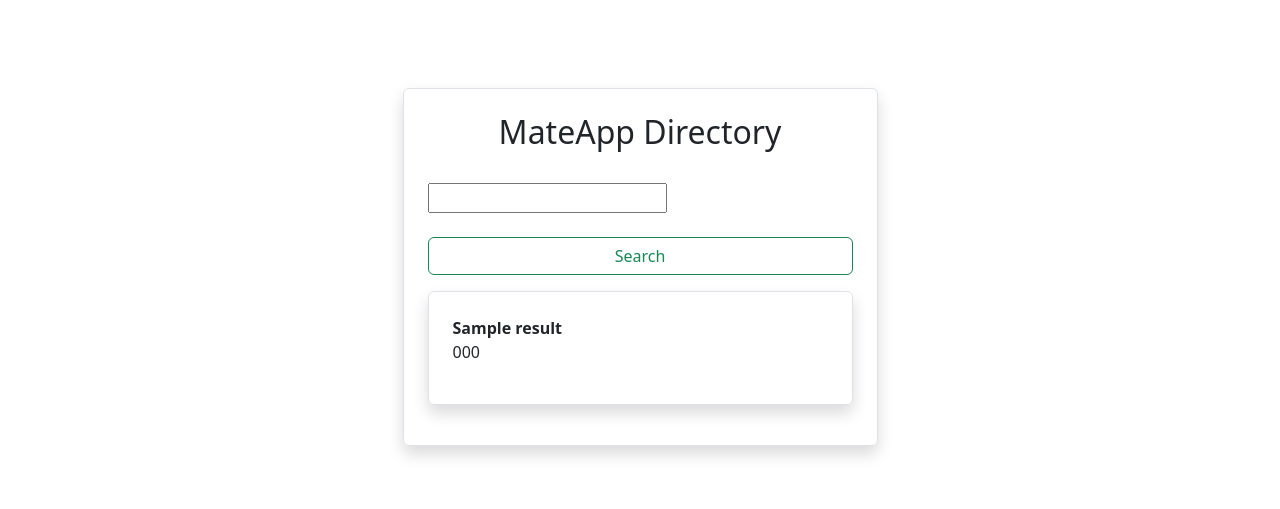
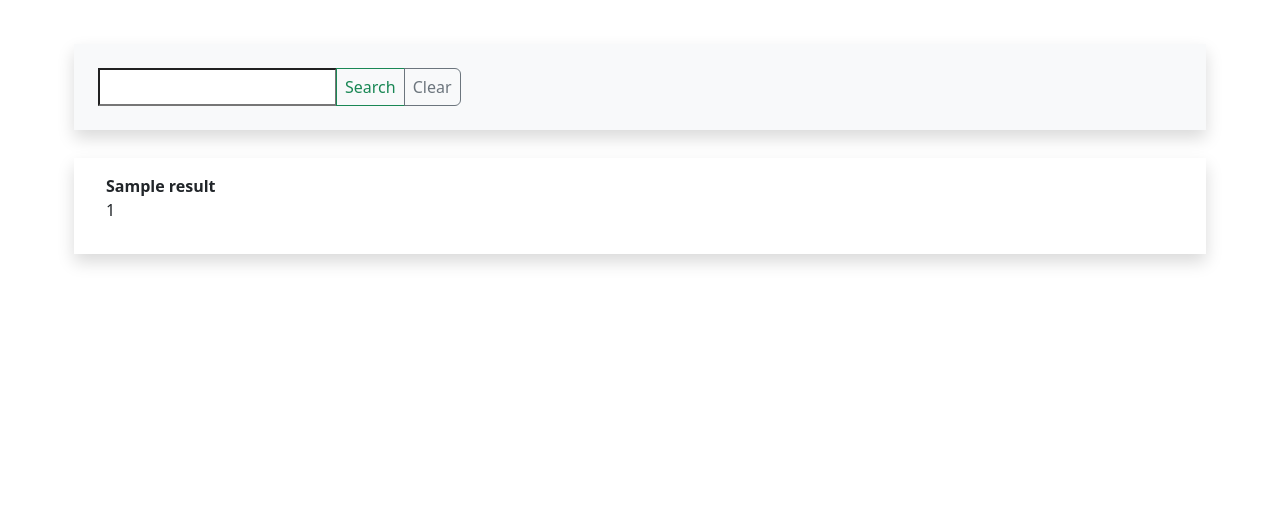
Before and after one commit to mielnic/mateapp-directory, a Django app: template MateAppDirectory/templates/main/search.html in a window 1280 px wide. Shown: the part 62-571 px from the top of the page. Run offline with Django 3.2, Linux system fonts and the light colour scheme; the template is opened without the code that fills it: most values are stand-ins (such as "Sample title", 1, 10 or a date in 2020); form fields are guessed from the names that the template uses.

Commit message:
2023-09-11

```diff
--- a/MateAppDirectory/main/forms.py
+++ b/MateAppDirectory/main/forms.py
@@ -5,5 +5,5 @@ class SearchForm(forms.Form):
     q = forms.CharField(
         label="Search",
         required=False,
-        widget=forms.TextInput(attrs={'class':'form-control me-2 q', 'placeholder':_('Search:'), 'type':'search', 'aria-label':'search'}),
+        widget=forms.TextInput(attrs={'type':'text', 'class':'form-control q', 'placeholder':_('Search:'), 'type':'search', 'aria-label':'search', 'aria-describedby' : 'button-addon'}),
     )
--- a/MateAppDirectory/posts/urls.py
+++ b/MateAppDirectory/posts/urls.py
@@ -19,6 +19,6 @@ urlpatterns = [
     path('upload/<int:id>/', views.file_upload, name='upload'),
     path('files/<int:id>/', views.files, name='files'),
     path('fileslist/<int:id>', views.files_list, name='fileslist'),
-    # path('filesclip/<int:id>', views.files_clip, name='filesclip'),
+    path('filedelete/<int:fid>/<int:pid>', views.file_delete, name='filedelete'),
     # path('edit/', views.***, name='edit'),
 ]
--- a/MateAppDirectory/templates/directory/partials/company_posts_list.html
+++ b/MateAppDirectory/templates/directory/partials/company_posts_list.html
@@ -21,9 +21,9 @@
             <div class="col p-3 mx-1 shadow">
                 <div class="row row row-col-2 px-3 justify-content-start">
                     <div class="col col-10 col-lg-8 px-3 pt-1">
-                        <strong><a class="nav-link" href="">{{ post.person.firstName }}
+                        <strong><a class="nav-link" href="/directory/person/{{ post.person.id }}/">{{ post.person.firstName }}
                         {{ post.person.lastName }}</a></strong>
-                        <div>
+                        <div class="my-3">
                             {% include 'posts/partials/post_title.html' %}
                         </div>
                     </div>
--- a/MateAppDirectory/templates/directory/partials/person_posts_list.html
+++ b/MateAppDirectory/templates/directory/partials/person_posts_list.html
@@ -20,7 +20,7 @@
         <div class="row mt-2 justify-content-md-center" id="card_{{post.id}}" hx-target="this" hx-swap="outerHTML swap:0.5s">
             <div class="col p-3 mx-1 shadow">
                 <div class="row row row-col-2 px-3 justify-content-start">
-                    <div class="col col-10 col-lg-8 px-3 pt-1">
+                    <div class="col col-10 col-lg-8 px-3 pt-1 my-3">
                         <div>
                             {% include 'posts/partials/post_title.html' %}
                         </div>
--- a/MateAppDirectory/templates/main/search.html
+++ b/MateAppDirectory/templates/main/search.html
@@ -8,33 +8,34 @@
 {% endblock navbar %}
 
 {% block content %}
-<div class="row row-col-1 py-3 justify-content-center">
-    <div class="col shadow m-5 p-4 border col-lg-5 rounded">
-        <div style="text-align: center">
-        <h2>MateApp Directory</h2>
-        <br>
-        </div>
+<div class="row py-3 justify-content-center">
+    <div class="col shadow m-1 p-4 bg-light">
         <form method="GET">
-            <div class="d-flex">
-                {{searchform.q}}
+            <div class="input-group">
+            {{searchform.q}}
+            <button type="submit" class="btn btn-outline-success px-2" id="button-addon">{% trans "Search" %}</button>
+            <a class="btn btn-outline-secondary px-2" href="/search" id="button-addon2">{% trans "Clear" %}</a>
             </div>
-            <br>
-            <button type="submit" class="w-100 btn btn-lg-5 btn-outline-success">{% trans "Search" %}</button>
         </form>
-
-        {% for result in results %}
-        <div class="col my-3 shadow p-4 border rounded">
-        {% if result.lastName %}
+    </div>
+</div>
+{% for result in results %}
+<div class="row mt-2 justify-content-center">
+    <div class="col shadow p-3 mx-1 ">
+    {% if result.entity == 'person' %}
+    <div class="mx-3">
         <strong><a class="nav-link" href="/directory/person/{{ result.id }}/">{{ result }}</a></strong>
-        <p>{{ result.celphone }}</p>
-        {% else %}
+        <p>{{ result.company.companyName }}</p>
+    </div>
+    {% else %}
+    <div class="mx-3">
         <strong><a class="nav-link" href="/directory/company/{{ result.id }}/0/5/">{{ result }}</a></strong>
         <p>{{ result.tax_id }} </p>
-        {% endif %}
-        </div>
-        {% endfor %}
-
+    </div>
+    {% endif %}
     </div>
 </div>
+{% endfor %}
+
 <script src="{% static 'main/js/search_helper.js' %}"></script>
 {% endblock content %}
--- a/MateAppDirectory/templates/posts/partials/files_list.html
+++ b/MateAppDirectory/templates/posts/partials/files_list.html
@@ -3,5 +3,4 @@
 {% for file in files %}
 <a class="badge text-bg-{{file.color}} nav-link" href="{{path}}{{file.file}}">{{file.shortName}}</a>
 {% endfor %}
-<span hx-get="{% url 'posts:filesclip' id=post.id %}"><i class="bi bi-x-square h5 hx-pointer text-secondary mx-3"></i></span>
 </div>
--- a/MateAppDirectory/templates/posts/partials/post_edit.html
+++ b/MateAppDirectory/templates/posts/partials/post_edit.html
@@ -10,7 +10,7 @@
     <div class="my-3">
         <i class="bi bi-paperclip h5 text-primary me-2">></i>
         {% for file in files %}
-        <span class="badge text-bg-{{file.color}}">{{file.shortName}}&nbsp;&nbsp;<i class="bi bi-x-circle hx-pointer"></i></span>
+        <span class="badge text-bg-{{file.color}}" hx-get="{% url 'posts:filedelete' fid=file.id pid=post.id %}" hx-confirm="{% trans "Are you sure? This action can't be undone!" %}">{{file.shortName}}&nbsp;&nbsp;<i class="bi bi-x-circle hx-pointer"></i></span>
         {% endfor %}
     </div>
     <button class="btn btn-outline-success btn-sm">{% trans "Save" %}</button>
--- a/MateAppDirectory/templates/posts/partials/post_post.html
+++ b/MateAppDirectory/templates/posts/partials/post_post.html
@@ -1,8 +1,8 @@
 {% load i18n %}
 <div id="post" hx-swap="outerHTML swap:0.2s" hx-target="this">
     <div class="row px-3 mb-2 justify-content-start">
-        <div class="col mt-3 py-1 px-3 col-lg-10 hx-pointer bg-white border rounded" hx-get="{% url 'posts:title' id=post.id %}">
-            {{ post.post|linebreaks }} <span><small>{% trans "< less" %}&nbsp;|&nbsp;</small></span>
+        <div class="col mt-3 py-1 px-3 col-lg-10 hx-pointer" hx-get="{% url 'posts:title' id=post.id %}">
+            {{ post.post|linebreaks }} <span class="text-primary"><small>{% trans "< less" %}&nbsp;|&nbsp;</small></span>
         </div>
     </div>
     <div class="my-3">
--- a/MateAppDirectory/templates/posts/partials/post_title.html
+++ b/MateAppDirectory/templates/posts/partials/post_title.html
@@ -3,6 +3,6 @@
 <div class="row justify-content-start" id="post" hx-swap="outerHTML swap:0.2s" hx-target="this">
     <div class="col py-1 col-lg-10">
         <span><i class="bi bi-pencil-square text-success h5 hx-pointer me-2" hx-get="{% url 'posts:edit' id=post.id %}"></i></span>{{ post.post_title }}
-        <span class="hx-pointer" hx-get="{% url 'posts:post' id=post.id %}"><small>&nbsp;|&nbsp;{% trans "more >" %}</small></span>
+        <span class="hx-pointer text-primary" hx-get="{% url 'posts:post' id=post.id %}"><small>&nbsp;|&nbsp;{% trans "more >" %}</small></span>
     </div>
 </div>
--- a/MateAppDirectory/templates/posts/partials/posts_list.html
+++ b/MateAppDirectory/templates/posts/partials/posts_list.html
@@ -22,14 +22,14 @@
                 <div class="row row row-col-2 px-3 justify-content-start">
                     <div class="col col-10 col-lg-8 px-3 pt-1">
                         {% if post.company.companyName %}
-                        <strong><a class="nav-link" href="">{{ post.company.companyName }}</a></strong>
+                        <strong><a class="nav-link" href="/directory/company/{{ post.company.id }}/0/5">{{ post.company.companyName }}</a></strong>
                         {% else %}
-                        <strong><a class="nav-link" href="">{{ post.person.firstName }}
+                        <strong><a class="nav-link" href="/directory/person/{{ post.person.id }}">{{ post.person.firstName }}
                         {{ post.person.lastName }}</a></strong>
                         {{ post.person.company.companyName }}
                         {% endif %}
                         <!-- Placeholder para los partials de htmx -->
-                        <div>
+                        <div class="my-3">
                             {% include 'posts/partials/post_title.html' %}
                         </div>
                     </div>
--- a/MateAppDirectory/templates/posts/partials/upload.html
+++ b/MateAppDirectory/templates/posts/partials/upload.html
@@ -5,6 +5,8 @@
     <div class="my-3">
         {{ uploadfileform.file }}
     </div>
+    <div class="col col-lg-10 d-flex justify-content-center">
     <button class="btn btn-outline-success btn-sm px-4 me-2" type="submit" value="upload">{% trans "Save" %}</button>
     <button class="btn btn-outline-secondary btn-sm px-4 mx-2" type="button" hx-get="{% url 'posts:files' id=post.id %}">{% trans "Cancel" %}</button>
+    </div>
 </form>
```
Also changed, not shown: MateAppDirectory/main/views.py (+5 -5 lines), MateAppDirectory/posts/views.py (+13 -0 lines), MateAppDirectory/templates/directory/company.html (+11 -11 lines), MateAppDirectory/templates/directory/favs.html (+1 -7 lines), MateAppDirectory/templates/directory/person.html (+9 -8 lines), MateAppDirectory/locale/es/LC_MESSAGES/django.po, 1 other file.
